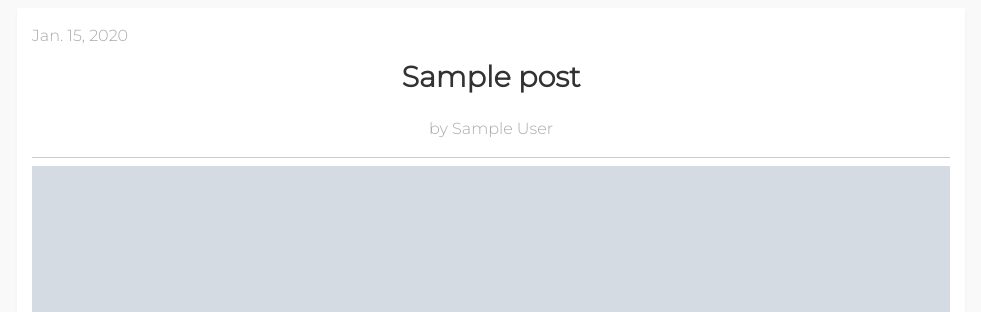
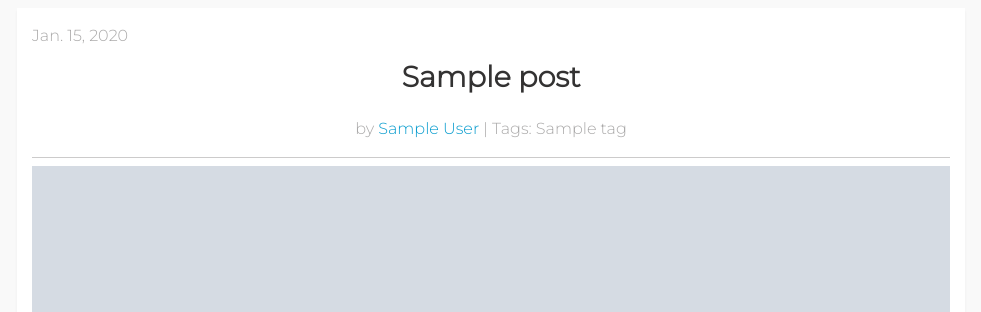
Before and after one commit to dev-drprasad/my_blog, a Django app: a page that uses src/templates/blog/post_detail.html in a window 1280 px wide. Shown: the top 312 px of the page, without its empty margins (149-1130 px from the left). Run offline with Django 3.2, Linux system fonts and the light colour scheme; tables that the repository leaves empty hold one stand-in row (values such as "Sample post"); grey boxes marked "Sample" are stand-in pictures; some libraries are stand-ins or nearby versions.

Commit message:
:sparkles: added tags field

```diff
--- a/src/blog/forms.py
+++ b/src/blog/forms.py
@@ -10,7 +10,7 @@ class PostForm(forms.ModelForm):
 
     class Meta:
         model = Post
-        fields = ('title', 'slug', 'cover_image', 'content', 'description', 'is_draft')
+        fields = ('title', 'slug', 'cover_image', 'content', 'description', 'tags', 'is_draft')
         widgets = {
             'title': forms.TextInput(attrs={'placeholder': 'Post Title'}),
             'slug': forms.TextInput(attrs={'placeholder': 'Slug to show in URL'}),
--- a/src/blog/models.py
+++ b/src/blog/models.py
@@ -118,6 +118,14 @@ def upload_path_handler(instance, filename):
     return file_path
 
 
+@python_2_unicode_compatible
+class Tag(models.Model):
+    title = models.CharField(max_length=50)
+
+    def __str__(self):
+        return self.title
+
+
 class PostManager(models.Manager):
     def active(self):
         return super(PostManager, self).filter(is_draft=False)
@@ -128,6 +136,7 @@ class Post(models.Model):
     author = models.ForeignKey(Author, on_delete=models.CASCADE, related_name='articles')
     title = models.CharField(max_length=200)
     slug = models.SlugField()
+    tags = models.ManyToManyField(Tag)
     cover_image = models.ImageField(upload_to=upload_path_handler, blank=True, null=True)
     content = models.TextField()
     description = models.TextField(null=True, blank=True)
--- a/src/static/styles.css
+++ b/src/static/styles.css
@@ -58,7 +58,7 @@ hr {
     margin: 5px 0;
 }
 
-.post-by {
+.post-meta {
     text-align: center;
 }
 
--- a/src/templates/blog/post_detail.html
+++ b/src/templates/blog/post_detail.html
@@ -21,7 +21,15 @@
             <article class="col-6">
                 <div class="date light-color">{{ post.created_on|date }}</div>
                 <h1 class="title">{{ post.title }}</h1>
-                <p class="post-by light-color">by {% firstof post.author.get_full_name post.author.username %}</p>
+                <p class="post-meta light-color">
+                    <span>by
+                        <a href="{% firstof post.author.website '#' %}" target="_blank">
+                            {% firstof post.author.get_full_name post.author.username %}
+                        </a>
+                    </span>
+                    <span>|</span>
+                    <span>Tags: {% for tag in post.tags.all %} {{ tag.title }} {% endfor %}</span>
+                </p>
                 <hr />
                 {% if post.cover_image %}
                     <div class="cover-image">
```
Also changed, not shown: src/blog/admin.py (+7 -1 lines), src/blog/migrations/0014_auto_20170727_1338.py (added).
